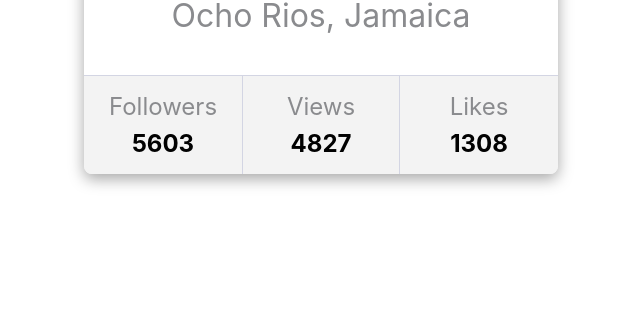
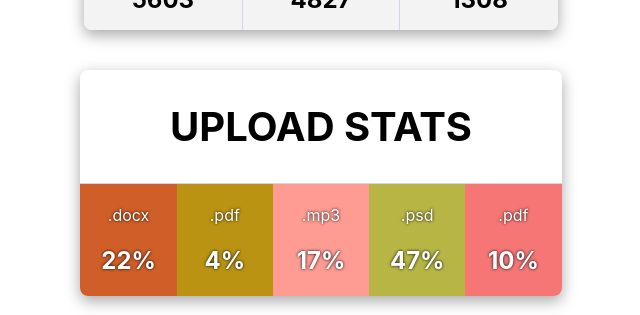
Before and after one commit to petrov-tech/goit-react-hw-01-components, a React (Create React App) app: page / in a window 1280 px wide. Shown: the part 482-797 px from the top of the page, without its empty margins (319-959 px from the left). Built offline with nearby package versions, Linux system fonts and the light colour scheme.

Commit message:
create statistic.json and css update App.jsx update index js

```diff
--- a/src/components/App.jsx
+++ b/src/components/App.jsx
@@ -2,9 +2,9 @@
   return (
     <div
       style={{
-        height: '100vh',
+        // height: '100vh',
         display: 'flex',
-        // flexDirection: 'column',
+        flexDirection: 'column',
         justifyContent: 'center',
         alignItems: 'center',
         fontSize: 40,
--- /dev/null
+++ b/src/components/Statistics/Statistics.jsx
@@ -0,0 +1,43 @@
+import PropTypes from 'prop-types';
+import css from './Statistics.module.css';
+
+function getRandomHexColor() {
+  let bgColor = `#${Math.floor(Math.random() * 16777215).toString(16)}`;
+  return bgColor;
+}
+
+export function Statistics({ title, stats }) {
+  return (
+    <div className={css.statisticsContainer}>
+      <section className={css.statistics}>
+        {title && <h2 className={css.title}>{title}</h2>}
+
+        <ul className={css.statList}>
+          {stats.map(stat => (
+            <li
+              className={title ? css.statListItem : css.statListItemNoTitle}
+              style={{
+                backgroundColor: getRandomHexColor(),
+              }}
+              key={stat.id}
+            >
+              <span className={css.label}>{stat.label}</span>
+              <span className={css.percentage}>{stat.percentage}%</span>
+            </li>
+          ))}
+        </ul>
+      </section>
+    </div>
+  );
+}
+
+Statistics.propTypes = {
+  title: PropTypes.string,
+  stats: PropTypes.arrayOf(
+    PropTypes.shape({
+      id: PropTypes.string.isRequired,
+      label: PropTypes.string.isRequired,
+      percentage: PropTypes.number.isRequired,
+    })
+  ).isRequired,
+};
--- /dev/null
+++ b/src/components/Statistics/Statistics.module.css
@@ -0,0 +1,65 @@
+.statisticsContainer {
+  max-width: 50%;
+  margin-top: 5vh;
+  display: flex;
+  flex-direction: column;
+  box-shadow: rgba(0, 0, 0, 0.35) 0px 5px 15px;
+  border-radius: 0.5rem;
+}
+
+.title {
+  margin: 0;
+  padding: 2rem;
+  text-transform: uppercase;
+  text-align: center;
+  color: #000;
+  font-weight: bold;
+  font-size: 2.5rem;
+  border-bottom: 1px solid #d3d5e3;
+}
+
+.statList {
+  width: 100%;
+  display: grid;
+  grid-template-columns: repeat(5, 1fr);
+  margin: 0;
+  padding: 0;
+  list-style: none;
+}
+
+.statList > .statListItem,
+.statList > .statListItemNoTitle {
+  display: flex;
+  flex-direction: column;
+  text-align: center;
+  text-shadow: 0 0 3px #000;
+}
+
+.statListItem:first-child {
+  border-radius: 0 0 0 0.5rem;
+}
+
+.statListItem:last-child {
+  border-radius: 0 0 0.5rem;
+}
+
+.statListItemNoTitle:first-child {
+  border-radius: 0.5rem 0 0 0.5rem;
+}
+
+.statListItemNoTitle:last-child {
+  border-radius: 0 0.5rem 0.5rem 0;
+}
+
+.label {
+  padding-top: 1.3rem;
+  font-size: 1rem;
+  color: #fff;
+}
+
+.percentage {
+  padding: 1.3rem;
+  font-size: 1.5rem;
+  font-weight: bold;
+  color: #fff;
+}
--- a/src/index.js
+++ b/src/index.js
@@ -5,6 +5,8 @@
 
 import { Profile } from 'components/Profile/Profile';
 import user from './components/Profile/user.json';
+import { Statistics } from 'components/Statistics/Statistics';
+import data from './components/Statistics/data.json';
 
 ReactDOM.createRoot(document.getElementById('root')).render(
   <React.StrictMode>
@@ -16,6 +18,7 @@
         location={user.location}
         stats={user.stats}
       />
+      <Statistics title="Upload stats" stats={data} />
     </App>
   </React.StrictMode>
 );
```
